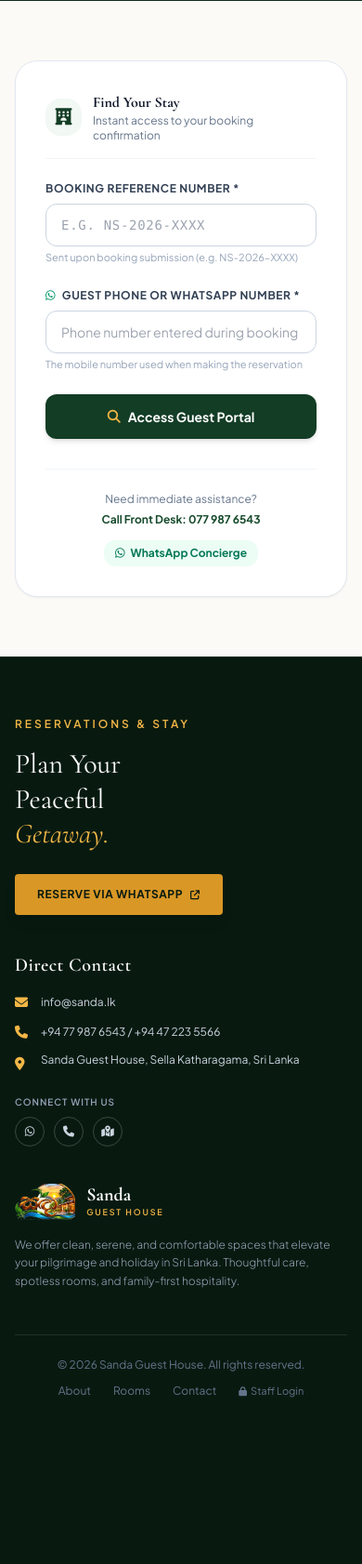
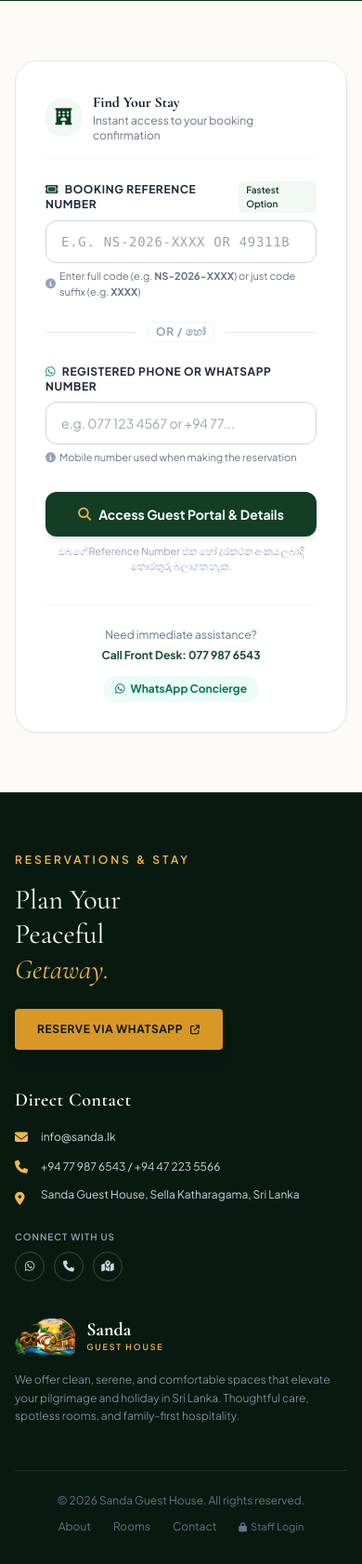
Before and after one commit to Perfect-Solution-International/New-Sanda-Guest-house, a Laravel app: page /track-booking in a window 390 px wide. Shown: the part 355-2037 px from the top of the page at 93% size. Before the commit the page ends 1858 px from the top, so only its background shows below. Run offline with Laravel 12, Linux system fonts and the light colour scheme; some libraries are stand-ins or nearby versions.

Commit message:
Support looking up reservation by booking code alone or phone alone with flexible formatting

```diff
--- a/app/Http/Controllers/BookingController.php
+++ b/app/Http/Controllers/BookingController.php
@@ -261,14 +261,11 @@ class BookingController extends Controller
 
     public function track(Request $request): View
     {
-        $prefillCode = $request->query('code', '');
-        $prefillPhone = $request->query('phone', '');
+        $prefillCode = trim($request->query('code', ''));
+        $prefillPhone = trim($request->query('phone', ''));
 
-        if (!empty($prefillCode) && !empty($prefillPhone)) {
-            $booking = Booking::with(['roomType', 'room', 'addons', 'payments'])
-                ->where('booking_code', trim($prefillCode))
-                ->where('guest_phone', 'like', '%' . trim($prefillPhone) . '%')
-                ->first();
+        if ($prefillCode !== '' || $prefillPhone !== '') {
+            $booking = $this->findBookingByCodeOrPhone($prefillCode, $prefillPhone);
 
             if ($booking) {
                 $settings = Setting::pluck('value', 'key');
@@ -281,35 +278,144 @@ class BookingController extends Controller
 
     public function checkStatus(Request $request): View|RedirectResponse
     {
-        $request->validate([
-            'booking_code' => 'required|string',
-            'phone' => 'required|string',
-        ]);
+        $code = trim($request->input('booking_code', ''));
+        $phone = trim($request->input('phone', ''));
 
-        $booking = Booking::with(['roomType', 'room', 'addons', 'payments'])
-            ->where('booking_code', trim($request->booking_code))
-            ->where('guest_phone', 'like', '%' . trim($request->phone) . '%')
-            ->first();
+        if ($code === '' && $phone === '') {
+            return back()->withInput()->with('error', 'Please enter your Booking Reference Number or registered Phone Number. (කරුණාකර ඔබගේ Booking Reference අංකය හෝ දුරකථන අංකය ඇතුළත් කරන්න).');
+        }
+
+        $booking = $this->findBookingByCodeOrPhone($code, $phone);
 
         if (!$booking) {
-            return back()->withInput()->with('error', 'No reservation found matching this Reference Number and Phone Number. Please check your details or contact resort reception.');
+            $searched = $code !== '' ? $code : $phone;
+            return back()->withInput()->with('error', "No reservation found matching '{$searched}'. Please check your reference code or contact Sanda Guest House reception (+94 77 987 6543 / WhatsApp).");
         }
 
         $settings = Setting::pluck('value', 'key');
         return view('public.booking.status_result', compact('booking', 'settings'));
     }
 
+    /**
+     * Smart flexible booking lookup by reference code, phone number, or both.
+     */
+    protected function findBookingByCodeOrPhone(?string $rawCode, ?string $rawPhone): ?Booking
+    {
+        $code = trim($rawCode ?? '');
+        $phone = trim($rawPhone ?? '');
+
+        if ($code === '' && $phone === '') {
+            return null;
+        }
+
+        // 1. If Booking Code is provided:
+        if ($code !== '') {
+            $cleanCode = strtoupper(preg_replace('/\s+/', '', $code));
+
+            $codeQuery = Booking::with(['roomType', 'room', 'addons', 'payments']);
+            $codeQuery->where(function ($q) use ($cleanCode) {
+                $q->where('booking_code', $cleanCode)
+                  ->orWhere('booking_code', 'like', '%' . $cleanCode)
+                  ->orWhere('booking_code', 'like', $cleanCode . '%');
+
+                if (!str_starts_with($cleanCode, 'NS-')) {
+                    $q->orWhere('booking_code', 'NS-2026-' . $cleanCode)
+                      ->orWhere('booking_code', 'NS-' . $cleanCode);
+                }
+            });
+
+            // If phone was ALSO entered, check if phone matches as well
+            if ($phone !== '') {
+                $bookingWithPhone = (clone $codeQuery);
+                $this->applyPhoneFilter($bookingWithPhone, $phone);
+                $found = $bookingWithPhone->latest('id')->first();
+                if ($found) {
+                    return $found;
+                }
+            }
+
+            // Fallback: If phone didn't strictly match or wasn't provided,
+            // return booking found by the unique booking code
+            $booking = $codeQuery->latest('id')->first();
+            if ($booking) {
+                return $booking;
+            }
+        }
+
+        // 2. If ONLY Phone is provided (no booking code)
+        if ($phone !== '') {
+            $phoneQuery = Booking::with(['roomType', 'room', 'addons', 'payments']);
+            $this->applyPhoneFilter($phoneQuery, $phone);
+            return $phoneQuery->latest('id')->first();
+        }
+
+        return null;
+    }
+
+    /**
+     * Helper to apply flexible phone matching across various country codes and formatting.
+     */
+    protected function applyPhoneFilter($query, string $phone): void
+    {
+        $rawDigits = preg_replace('/[^0-9]/', '', $phone);
+        $last7 = strlen($rawDigits) >= 7 ? substr($rawDigits, -7) : $rawDigits;
+        $last9 = strlen($rawDigits) >= 9 ? substr($rawDigits, -9) : $rawDigits;
+
+        $query->where(function ($q) use ($phone, $rawDigits, $last7, $last9) {
+            $q->where('guest_phone', 'like', '%' . $phone . '%');
+
+            if ($rawDigits !== '') {
+                $q->orWhere('guest_phone', 'like', '%' . $rawDigits . '%');
+            }
+
+            if ($last9 !== '') {
+                $q->orWhere('guest_phone', 'like', '%' . $last9 . '%');
+            }
+
+            if ($last7 !== '') {
+                $q->orWhere('guest_phone', 'like', '%' . $last7 . '%')
+                  ->orWhereRaw("REPLACE(REPLACE(REPLACE(guest_phone, ' ', ''), '-', ''), '+', '') LIKE ?", ['%' . $last7 . '%']);
+            }
+        });
+    }
+
+    /**
+     * Check if user-provided phone loosely matches the booking's registered phone.
+     */
+    protected function isPhoneMatching(string $dbPhone, ?string $inputPhone): bool
+    {
+        if (empty($inputPhone)) {
+            return true;
+        }
+
+        $inputDigits = preg_replace('/[^0-9]/', '', $inputPhone);
+        $dbDigits = preg_replace('/[^0-9]/', '', $dbPhone);
+
+        if (empty($inputDigits)) {
+            return true;
+        }
+
+        $last7Input = strlen($inputDigits) >= 7 ? substr($inputDigits, -7) : $inputDigits;
+        $last7Db = strlen($dbDigits) >= 7 ? substr($dbDigits, -7) : $dbDigits;
+
+        return str_contains($dbDigits, $last7Input)
+            || str_contains($inputDigits, $last7Db)
+            || str_contains($dbPhone, $inputPhone);
+    }
+
     public function requestCancellation(Request $request): RedirectResponse
     {
         $validated = $request->validate([
             'booking_id' => 'required|exists:bookings,id',
-            'phone' => 'required|string',
+            'phone' => 'nullable|string',
             'cancellation_reason' => 'required|string|max:500',
         ]);
 
-        $booking = Booking::where('id', $validated['booking_id'])
-            ->where('guest_phone', 'like', '%' . trim($validated['phone']) . '%')
-            ->firstOrFail();
+        $booking = Booking::findOrFail($validated['booking_id']);
+
+        if (!empty($validated['phone']) && !$this->isPhoneMatching($booking->guest_phone, $validated['phone'])) {
+            return back()->with('error', 'Phone verification failed for this cancellation request.');
+        }
 
         if (in_array($booking->booking_status, ['checked_in', 'checked_out'])) {
             return back()->with('error', 'In-house or completed stays cannot be cancelled online. Please speak directly with resort reception.');
@@ -338,7 +444,6 @@ class BookingController extends Controller
 
         return redirect()->route('booking.track', [
             'code' => $booking->booking_code,
-            'phone' => $booking->guest_phone,
         ])->with('success', 'Your reservation has been cancelled successfully. Front desk has been notified.');
     }
 
@@ -346,13 +451,15 @@ class BookingController extends Controller
     {
         $validated = $request->validate([
             'booking_id' => 'required|exists:bookings,id',
-            'phone' => 'required|string',
+            'phone' => 'nullable|string',
             'modification_note' => 'required|string|max:1000',
         ]);
 
-        $booking = Booking::where('id', $validated['booking_id'])
-            ->where('guest_phone', 'like', '%' . trim($validated['phone']) . '%')
-            ->firstOrFail();
+        $booking = Booking::findOrFail($validated['booking_id']);
+
+        if (!empty($validated['phone']) && !$this->isPhoneMatching($booking->guest_phone, $validated['phone'])) {
+            return back()->with('error', 'Phone verification failed for this special request.');
+        }
 
         if ($booking->booking_status === 'cancelled') {
             return back()->with('error', 'Cannot add requests to a cancelled reservation.');
@@ -368,7 +475,6 @@ class BookingController extends Controller
 
         return redirect()->route('booking.track', [
             'code' => $booking->booking_code,
-            'phone' => $booking->guest_phone,
         ])->with('success', 'Your special request has been sent to Sanda Guest House reception. Our team will review and update your stay.');
     }
 }
--- a/resources/views/public/booking/track.blade.php
+++ b/resources/views/public/booking/track.blade.php
@@ -29,30 +29,89 @@
                 </div>
             </div>
 
-            <form action="{{ route('booking.track.check') }}" method="POST" class="space-y-6">
+            <!-- Alerts / Notifications -->
+            @if(session('error'))
+                <div class="mb-6 bg-rose-50 border border-rose-300 text-rose-900 px-5 py-4 rounded-2xl text-xs sm:text-sm flex items-start gap-3 shadow-sm">
+                    <i class="fa-solid fa-circle-exclamation text-rose-600 text-base mt-0.5 flex-shrink-0"></i>
+                    <div>
+                        <strong class="font-bold block">Reservation Lookup Notice:</strong>
+                        <span>{{ session('error') }}</span>
+                    </div>
+                </div>
+            @endif
+
+            @if(session('success'))
+                <div class="mb-6 bg-emerald-50 border border-emerald-300 text-emerald-900 px-5 py-4 rounded-2xl text-xs sm:text-sm flex items-start gap-3 shadow-sm">
+                    <i class="fa-solid fa-circle-check text-emerald-600 text-base mt-0.5 flex-shrink-0"></i>
+                    <div>
+                        <strong class="font-bold block">Success:</strong>
+                        <span>{{ session('success') }}</span>
+                    </div>
+                </div>
+            @endif
+
+            @if($errors->any())
+                <div class="mb-6 bg-rose-50 border border-rose-300 text-rose-900 px-5 py-4 rounded-2xl text-xs sm:text-sm">
+                    <ul class="list-disc list-inside space-y-1">
+                        @foreach($errors->all() as $error)
+                            <li>{{ $error }}</li>
+                        @endforeach
+                    </ul>
+                </div>
+            @endif
+
+            <form action="{{ route('booking.track.check') }}" method="POST" class="space-y-5"
+                  x-data="{ code: '{{ old('booking_code', $prefillCode ?? '') }}', phone: '{{ old('phone', $prefillPhone ?? '') }}' }"
+                  @submit="if(!code.trim() && !phone.trim()){ alert('Please enter your Booking Reference Number or Phone Number. (කරුණාකර Reference අංකය හෝ දුරකථන අංකය ඇතුළත් කරන්න)'); $event.preventDefault(); }">
                 @csrf
 
+                <!-- Option 1: Booking Reference Number -->
                 <div>
-                    <label class="block text-xs font-bold text-slate-700 uppercase tracking-wider mb-2">
-                        Booking Reference Number *
-                    </label>
-                    <input type="text" name="booking_code" value="{{ old('booking_code', $prefillCode ?? '') }}" required placeholder="e.g. NS-2026-XXXX"
-                           class="w-full border border-slate-300 rounded-xl px-4 py-3 text-sm font-mono uppercase tracking-wider focus:ring-2 focus:ring-brand-700 focus:outline-none">
-                    <span class="text-[11px] text-slate-400 mt-1 block">Sent upon booking submission (e.g. NS-2026-XXXX)</span>
+                    <div class="flex items-center justify-between mb-2">
+                        <label class="block text-xs font-bold text-slate-800 uppercase tracking-wider">
+                            <i class="fa-solid fa-ticket text-brand-700 mr-1"></i> Booking Reference Number
+                        </label>
+                        <span class="text-[10px] bg-brand-50 text-brand-800 font-semibold px-2 py-0.5 rounded-md">Fastest Option</span>
+                    </div>
+                    <input type="text" name="booking_code" x-model="code" placeholder="e.g. NS-2026-XXXX or 49311B"
+                           class="w-full border border-slate-300 rounded-xl px-4 py-3 text-sm font-mono uppercase tracking-wider focus:ring-2 focus:ring-brand-700 focus:border-brand-700 focus:outline-none transition">
+                    <span class="text-[11px] text-slate-500 mt-1.5 flex items-center gap-1">
+                        <i class="fa-solid fa-circle-info text-slate-400"></i>
+                        <span>Enter full code (e.g. <strong>NS-2026-XXXX</strong>) or just code suffix (e.g. <strong>XXXX</strong>)</span>
+                    </span>
                 </div>
 
-                <div>
-                    <label class="block text-xs font-bold text-slate-700 uppercase tracking-wider mb-2">
-                        <i class="fa-brands fa-whatsapp text-emerald-600 mr-1"></i> Guest Phone or WhatsApp Number *
-                    </label>
-                    <input type="text" name="phone" value="{{ old('phone', $prefillPhone ?? '') }}" required placeholder="Phone number entered during booking"
-                           class="w-full border border-slate-300 rounded-xl px-4 py-3 text-sm focus:ring-2 focus:ring-brand-700 focus:outline-none">
-                    <span class="text-[11px] text-slate-400 mt-1 block">The mobile number used when making the reservation</span>
+                <!-- Divider: OR -->
+                <div class="relative flex items-center py-1">
+                    <div class="flex-grow border-t border-slate-200"></div>
+                    <span class="flex-shrink mx-3 text-slate-400 text-xs font-bold uppercase tracking-wider bg-white px-2 py-0.5 rounded border border-slate-100">
+                        OR / හෝ
+                    </span>
+                    <div class="flex-grow border-t border-slate-200"></div>
                 </div>
 
-                <button type="submit" class="w-full bg-brand-800 hover:bg-brand-900 text-white font-bold py-3.5 rounded-xl shadow-md transition text-sm flex items-center justify-center gap-2 group">
-                    <i class="fa-solid fa-magnifying-glass text-gold-400 group-hover:scale-110 transition-transform"></i> Access Guest Portal
-                </button>
+                <!-- Option 2: Guest Phone or WhatsApp Number -->
+                <div>
+                    <label class="block text-xs font-bold text-slate-800 uppercase tracking-wider mb-2">
+                        <i class="fa-brands fa-whatsapp text-emerald-600 mr-1"></i> Registered Phone or WhatsApp Number
+                    </label>
+                    <input type="text" name="phone" x-model="phone" placeholder="e.g. 077 123 4567 or +94 77..."
+                           class="w-full border border-slate-300 rounded-xl px-4 py-3 text-sm focus:ring-2 focus:ring-brand-700 focus:border-brand-700 focus:outline-none transition">
+                    <span class="text-[11px] text-slate-500 mt-1.5 flex items-center gap-1">
+                        <i class="fa-solid fa-circle-info text-slate-400"></i>
+                        <span>Mobile number used when making the reservation</span>
+                    </span>
+                </div>
+
+                <div class="pt-2">
+                    <button type="submit" class="w-full bg-brand-800 hover:bg-brand-900 text-white font-bold py-3.5 rounded-xl shadow-md hover:shadow-lg transition text-sm flex items-center justify-center gap-2 group cursor-pointer">
+                        <i class="fa-solid fa-magnifying-glass text-gold-400 group-hover:scale-110 transition-transform"></i>
+                        <span>Access Guest Portal & Details</span>
+                    </button>
+                    <p class="text-[11px] text-center text-slate-400 mt-2">
+                        ඔබගේ Reference Number එක හෝ දුරකථන අංකය ලබාදී තොරතුරු බලාගත හැක.
+                    </p>
+                </div>
             </form>
 
             <div class="mt-8 pt-6 border-t border-slate-100 flex flex-col sm:flex-row items-center justify-between gap-3 text-center sm:text-left">
```
Also changed, not shown: resources/views/public/booking/confirmation.blade.php (+9 -4 lines), tests/Feature/ResortApplicationTest.php (+24 -6 lines).
